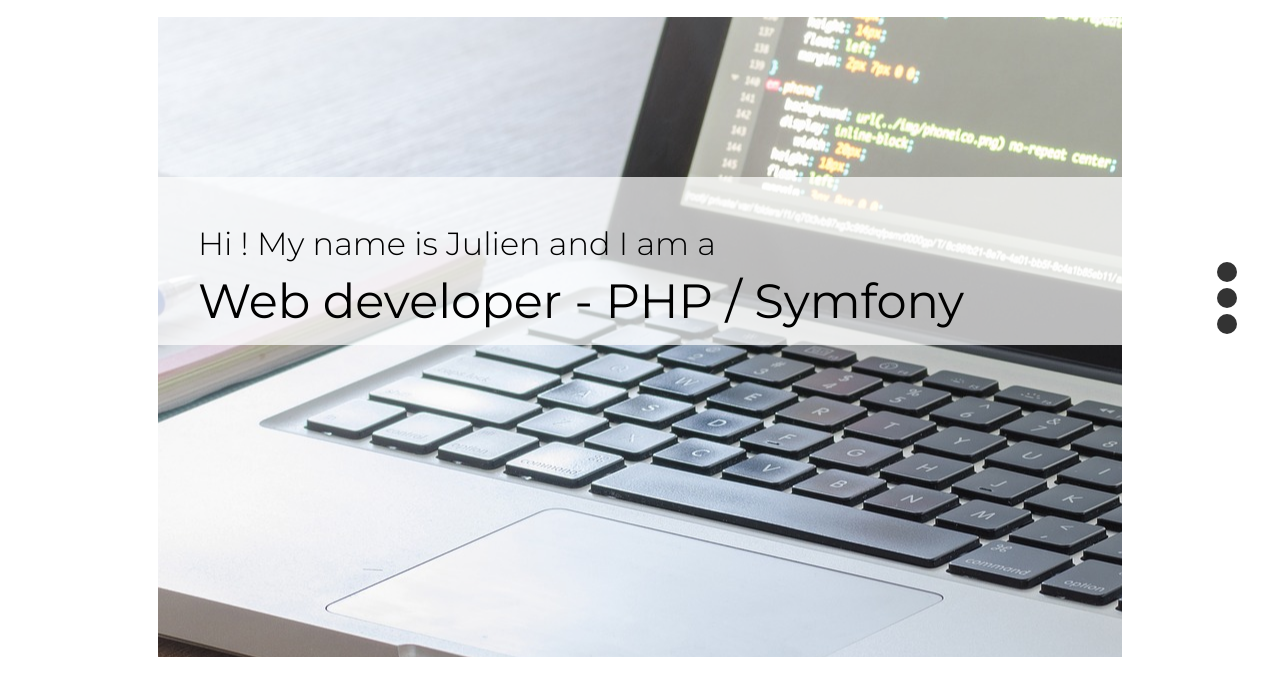
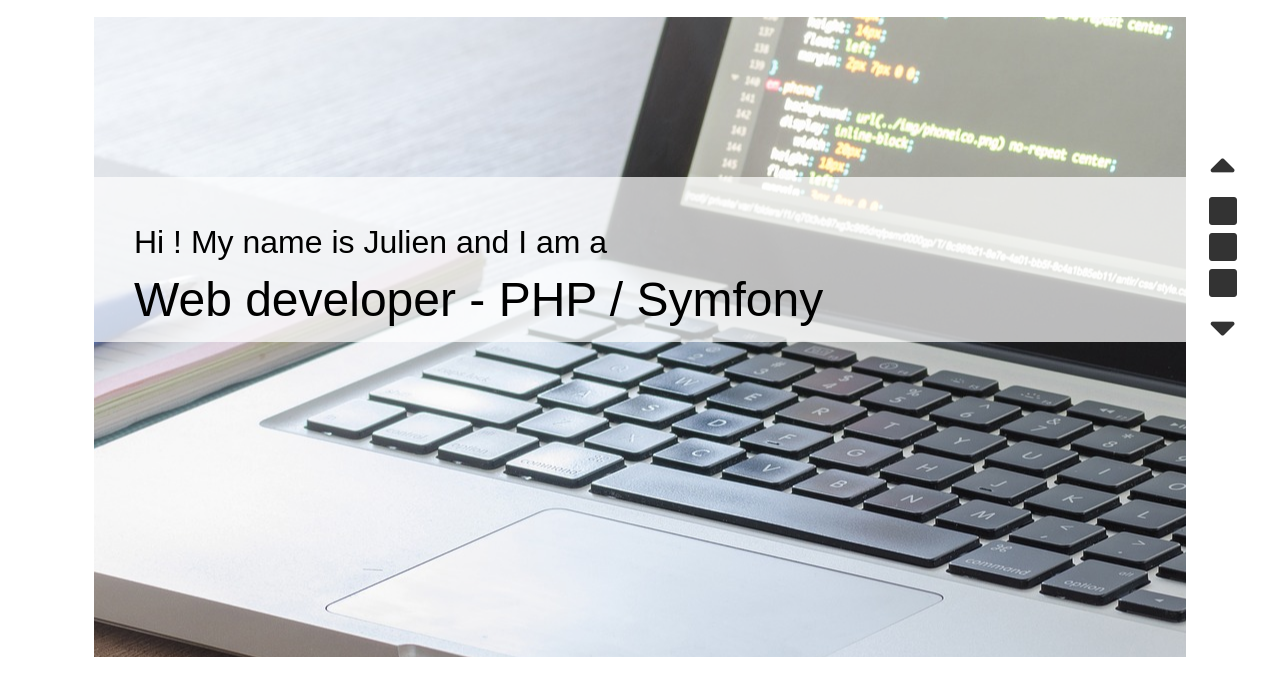
Before and after one commit to acro-dev/portfolio, a plain HTML site: page index.html in a window 1280 px wide. Shown: the part 103-800 px from the top of the page. Drawn offline with Linux system fonts and the light colour scheme; a web font is replaced by a local one.

Commit message:
Add Font awsome for side menu icon

```diff
--- a/index.html
+++ b/index.html
@@ -4,10 +4,11 @@
 <head>
   <meta charset="UTF-8" />
   <meta name="viewport" content="width=device-width, initial-scale=1.0" />
-  <link
-    href="https://fonts.googleapis.com/css2?family=Montserrat:ital,wght@0,300;0,400;0,600;0,700;1,400;1,600&display=swap"
-    rel="stylesheet" />
-
+  <link href="https://fonts.googleapis.com/cs
+    s2?family=Montserrat:ital,wght@0,300;0,400;0,600;0,700;1,400;1,600&display=swap" rel="stylesheet" />
+  <link rel="stylesheet" href="https://cdnjs.cloudflare.com/ajax/libs/font-awesome/5.15.1/css/all.min.css"
+    integrity="sha512-+4zCK9k+qNFUR5X+cKL9EIR+ZOhtIloNl9GIKS57V1MyNsYpYcUrUeQc9vNfzsWfV28IaLL3i96P9sdNyeRssA=="
+    crossorigin="anonymous" />
   <link rel="stylesheet" type="text/css" href="ressources/style.css" />
   <title>Julien TESSIEAU - Web developer</title>
 </head>
@@ -131,15 +132,17 @@
   </div>
 
   <div class="sideMenu">
+    <i class="fas fa-sort-up fa-lg"></i>
     <a href="#top">
-      <div class="goTop"></div>
+      <i class="fas fa-square"></i>
     </a>
     <a href="#projects">
-      <div class="goProjects"></div>
+      <i class="fas fa-square"></i>
     </a>
     <a href="#contact">
-      <div class="goContact"></div>
+      <i class="fas fa-square"></i>
     </a>
+    <i class="fas fa-sort-down fa-lg"></i>
   </div>
 
   <footer>
--- a/ressources/style.css
+++ b/ressources/style.css
@@ -9,7 +9,7 @@
   margin: 0;
   padding: 0;
   min-height: 100vh;
-  width: 80%;
+  width: 90%;
   max-width: 1400px;
   margin: auto;
 
@@ -261,26 +261,18 @@
   position: fixed;
   display: flex;
   flex-direction: column;
+  justify-content: center;
+  align-items:center;
   bottom: 45%;
   margin: auto;
   right: 40px;
 }
-.sideMenu div {
-  display: flex;
-  margin: 3px;
-  align-items: center;
-  justify-content: center;
-
-  width: 20px;
-  height: 20px;
-  background-color: #333;
-  border-radius: 50%;
-  color: white;
+.sideMenu i {
+  margin: 10px;
+  color: #333;
+  transform:scale(2);
 }
 
-.goTop a {
-  text-decoration: none;
-}
 /***** FOOTER *****/
 footer {
   line-height: 10vh;
```
